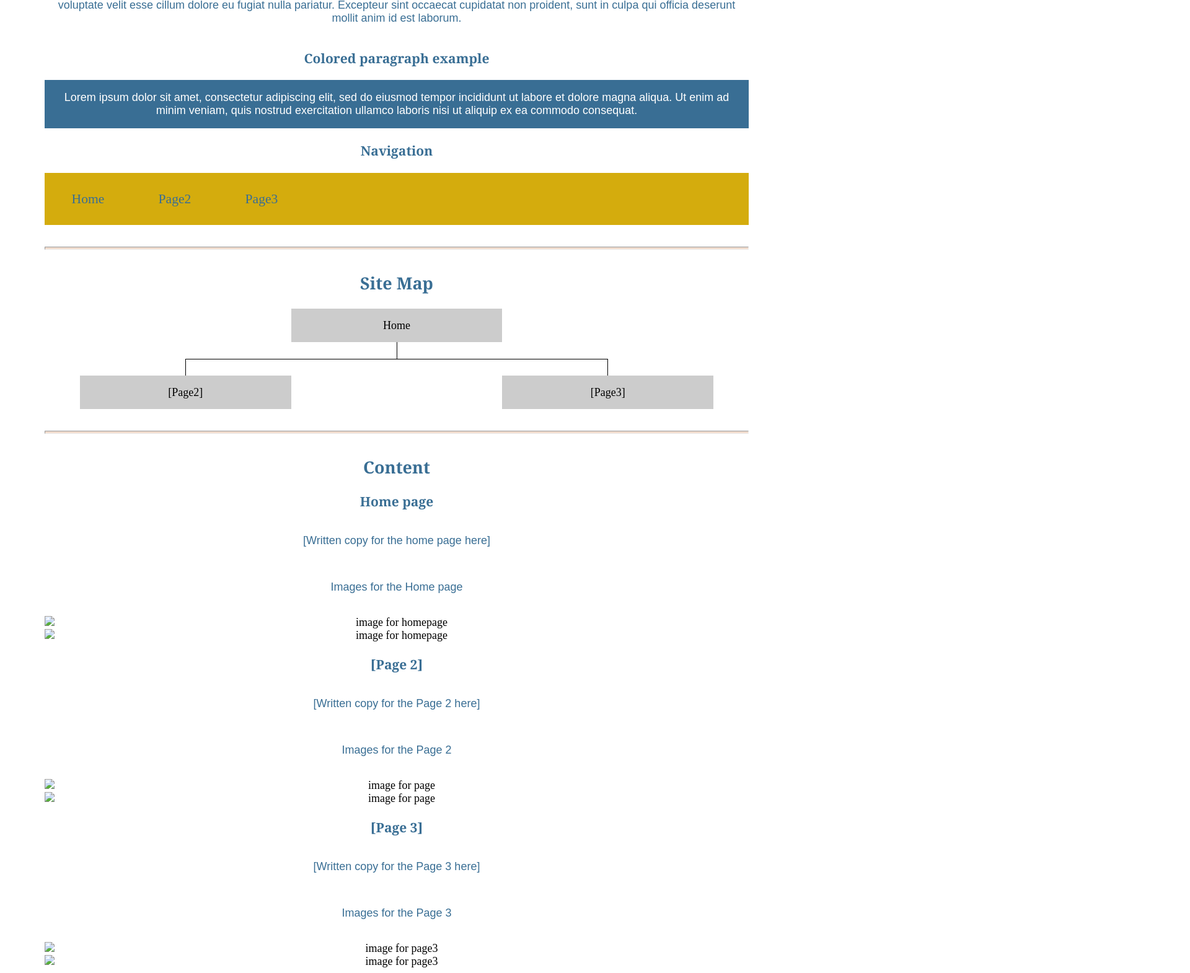
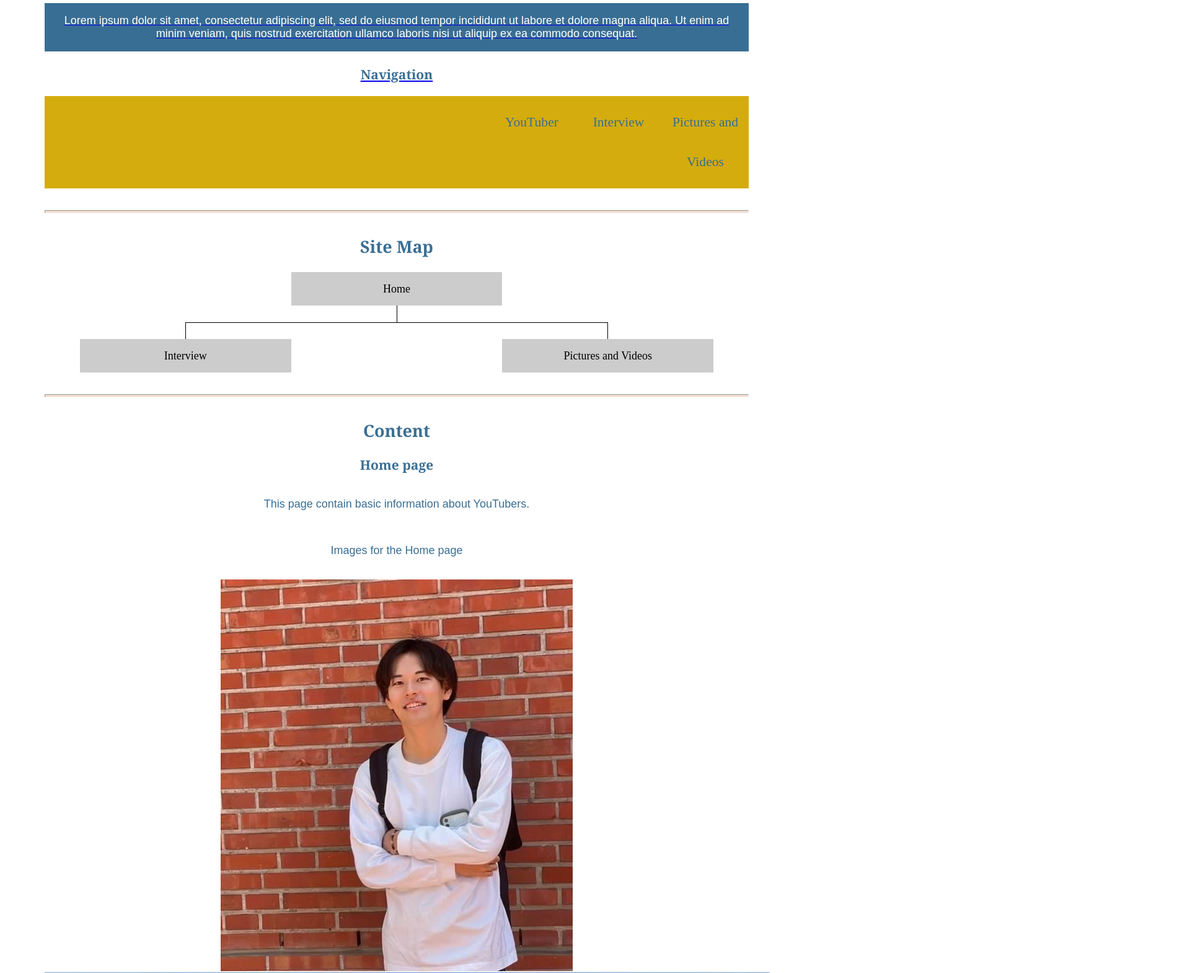
Before and after one commit to Maaya09/wdd-130, a plain HTML site: page dress4success/site-plan.html in a window 1280 px wide. Shown: the part 1989-3559 px from the top of the page at 62% size, 1920 px wide, since content can reach past the window. Drawn offline with Linux system fonts and the light colour scheme; a web font is replaced by a local one.

Commit message:
Site Plan

```diff
--- a/dress4success/site-plan.html
+++ b/dress4success/site-plan.html
@@ -17,7 +17,7 @@
     </header>
     <main>
 
-      <!-- ------------------------Steps 2-3------------------------------ -->
+      <!--------------------------Steps 2-3------------------------------ -->
       <hr>
       <h2>Overview</h2>
       <h3>Purpose</h3>
@@ -37,7 +37,7 @@
         Style Guide
       </h2>
 
-      <!-- ------------------------Steps 4-8------------------------------ -->
+      <!--------------------------Steps 4-8------------------------------ -->
 
       <h3>
         Color Palette
@@ -45,16 +45,16 @@
       <!--  The colors you choose for a website are one of the most important decisions you will make. Follow the instructions on the activity in iLearn then return and replace the color codes below with the hex color codes (the 6 digit numbers that show at the bottom of each color) for the colors you have chosen below.  You should have at least 2 colors but do not have to fill in all 4 if you do not need them.  -->
 
       <!-- Copy and paste the URL to your finished palette below Make sure to paste it into both spots -->
-      Palette URL: <a href="https://coolors.co/396e94-e7c24f-a43312-381d2a-aabd8c" target="_blank">https://coolors.co/396e94-e7c24f-a43312-381d2a-aabd8c</a>
+      Palette URL: <a href="https://coolors.co/6795b6-69ab7f-e1b085-ab8fc1-aabd8c</a>
 
 
       <table class="colors">
         <tr><th>Primary</th><th>Secondary</th><th>Accent 1</th><th>Accent 2</th></tr>
         <!-- Replace the numbers in the boxes below with your hex color codes. Then switch to the site-plan.css file and change your colors there as well. -->
-        <tr><td class="primary">[#396E94]</td><td class="secondary">[#E7C24F]</td><td class="accent1">[#A43312]</td><td class="accent2"></td></tr>
+        <tr><td class="primary">[#acd8d9]</td><td class="secondary">[#e79f95]</td><td class="accent1">[#f1dcce]</td><td class="accent2"></td></tr>
       </table>
 
-      <!-- ------------------------Step 9------------------------------ -->
+      <!--------------------------Step 9------------------------------ -->
 
       <h3>
         Typography
@@ -80,16 +80,16 @@
         Lorem ipsum dolor sit amet, consectetur adipiscing elit, sed do eiusmod tempor incididunt ut labore et dolore magna aliqua. Ut enim ad minim veniam, quis nostrud exercitation ullamco laboris nisi ut aliquip ex ea commodo consequat.
       </p>
 
-      <!-- ------------------------Step 10------------------------------ -->
+      <!--------------------------Step 10------------------------------ -->
 
       <h3>
         Navigation
       </h3>
       <!-- Think about how you want your navigation bar to look. In the site-plan.css file change the colors to your colors to get the look you desire. -->
       <nav>
-        <a href="#">Home</a>
-        <a href="#">Page2</a>
-        <a href="#">Page3</a>
+        <a href="#">YouTuber</a>
+        <a href="#">Interview</a>
+        <a href="#">Pictures and Videos</a>
       </nav>
       <hr>
       <h2>
@@ -100,10 +100,10 @@
           Home
         </div>
         <div class="sm-page2">
-          [Page2] <!-- change this -->
+          Interview <!-- change this -->
         </div>
         <div class="sm-page3">
-          [Page3]  <!-- change this -->
+          Pictures and Videos <!-- change this -->
         </div>
 
         <div class="top">
@@ -118,36 +118,36 @@
 
       </div>
 
-      <!-- --------Content Section -------------- -->
+      <!----------Content Section -------------- -->
       <hr>
       <h2>
         Content
       </h2>
       <h3>Home page</h3>
       <p>
-        [Written copy for the home page here]
+        This page contain basic information about YouTubers.
       </p>
       <p>Images for the Home page</p>
-        <img src="#" alt="image for homepage">
-        <img src="#" alt="image for homepage">
+        <img src="/dress4success/picture/IMG_7288.jpg" alt="image for homepage">
+        <img src="/dress4success/picture/IMG_7284.jpg" alt="image for homepage">
 
       </ul>
-      <h3>[Page 2]</h3>
+      <h3>Interview</h3>
       <p>
-        [Written copy for the Page 2 here]
+        This page contains various interviews. You can know more about YouTubers by looking at this page.
       </p>
       <p>Images for the Page 2</p>
-        <img src="#" alt="image for page">
-        <img src="#" alt="image for page">
+        <img src="/dress4success/picture/IMG_7285 2.jpg" alt="image for page">
+        <img src="/dress4success/picture/IMG_7286.jpg" alt="image for page">
 
       </ul>
-      <h3>[Page 3]</h3>
+      <h3>Pictures and Videos</h3>
       <p>
-        [Written copy for the Page 3 here]
+        This page contains pictures and recommended videos with explanations.
       </p>
       <p>Images for the Page 3</p>
-        <img src="#" alt="image for page3">
-        <img src="#" alt="image for page3">
+        <img src="/dress4success/picture/IMG_7287.JPG" alt="image for page3">
+        <img src="/dress4success/picture/IMG_7734.JPG" alt="image for page3">
 
       </ul>
       <hr>
@@ -158,22 +158,13 @@
         Create three wireframes for your site. One for each page and list them here</p>
 
       <h3>Home</h3>
-      <p>
-        [Any additional details about home that the wireframe does not make clear]
-      </p>
-      <img src="#" alt="home page wireframe">
+      <img src="/dress4success/picture/IMG_0346.jpg" alt="home page wireframe">
 
-      <h3>[Page 2]</h3>
-      <p>
-        [Any additional details about page 2 that the wireframe does not make clear]
-      </p>
-      <img src="#" alt="page 2 wireframe">
+      <h3>Interview</h3>
+      <img src="/dress4success/picture/IMG_0344.jpg" alt="page 2 wireframe">
 
-      <h3>[Page 3]</h3>
-      <p>
-        [Any additional details about page 3 that the wireframe does not make clear]
-      </p>
-      <img src="#" alt="page 3 wireframe">
+      <h3>Pictures and Videos</h3>
+      <img src="/dress4success/picture/IMG_0345.jpg" alt="page 3 wireframe">
     </main>
   </body>
 
```
Also changed, not shown: dress4success/picture/IMG_0344.jpg (added), dress4success/picture/IMG_0345.jpg (added), dress4success/picture/IMG_0346.jpg (added), dress4success/picture/IMG_7734.JPG (added).
